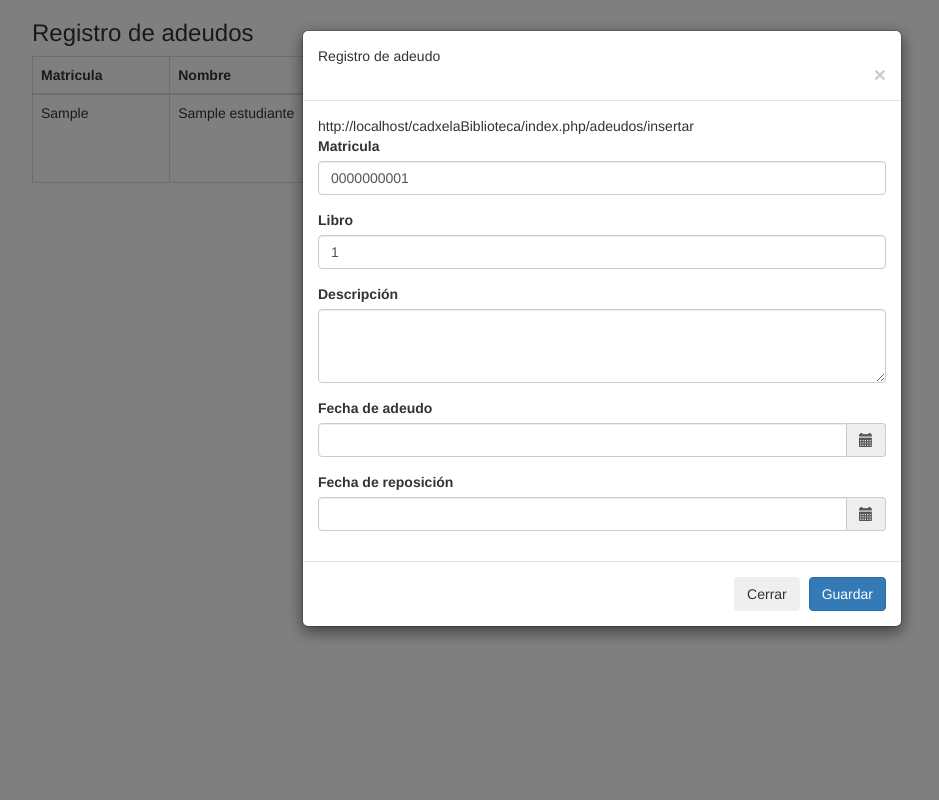
After one commit to Exequetor/cadxelaBiblioteca, a CodeIgniter app: page /cadxelaBiblioteca/index.php/adeudos_controller/index in a window 1280 px wide, after a click that opens the changed part. The commit adds this page. Shown: the whole page, without its empty margins (38-977 px from the left). Run offline with CodeIgniter, Linux system fonts and the light colour scheme; tables that the repository leaves empty hold one stand-in row (values such as "Sample post"); some libraries are stand-ins or nearby versions.

Commit message:
Mostrar libros, buscar libro por titulo y registrar adeudos

```diff
--- a/application/config/routes.php
+++ b/application/config/routes.php
@@ -52,3 +52,17 @@ defined('BASEPATH') OR exit('No direct script access allowed');
 $route['default_controller'] = 'biblioteca_controller';
 $route['404_override'] = '';
 $route['translate_uri_dashes'] = FALSE;
+
+/**
+* Autor: Manuel Santiago
+* Resumen: Definimos algunas rutas para libros
+**/
+$route['libros'] = 'libro_controller';
+$route['libros/buscar'] = 'libro_controller/buscarLibro';
+
+/**
+* Autor: Luisa Ivonne
+* Resumen: Definimos algunas rutas para adeudos
+**/
+$route['adeudos'] = 'adeudos_controller';
+$route['adeudos/insertar']='adeudos_controller/insertar';
--- /dev/null
+++ b/application/controllers/Adeudos_Controller.php
@@ -0,0 +1,37 @@
+<?php
+defined('BASEPATH') OR exit('No direct script access allowed');
+/**
+* Autor: Luisa Ivonne
+**/
+/**
+* Resumen: Esta clase representa un controlador para la clase Adeudos,
+* acá incluímos todos los métodos relacionados con los adeudos gestionados en la biblioteca
+**/
+class Adeudos_Controller extends CI_Controller{
+	function __construct(){
+		parent::__construct();
+		$this->load->helper('url');
+		/**
+		* Cargamos el modelo de adeudos
+		**/
+		$this->load->model('Adeudos_Model', 'AM', true);
+	}
+	public function index(){
+		$Datos['Estudiantes']=$this->AM->obtenerEstudiantes();
+		$Datos['LibrosPrestados']=$this->AM->obtenerLibrosPrestados();
+		/*$datos = array(
+			'dato_titulo' => $titulo
+		);*/
+
+		$this->load->view('adeudos_page',$Datos);
+	}
+
+	public function insertar(){
+		$resultado=$this->AM->insertarAdeudo();
+		$Datos['mensaje']=($resultado)?"Adeudo registrado":"Hubo un error en insertar el adeudo";
+		$Datos['Adeudos']=$this->AM->obtenerAdeudos();
+
+		$this->load->view('ver_adeudos',$Datos);
+		//echo "insertar adeudo";
+	}
+}
--- /dev/null
+++ b/application/models/Adeudos_Model.php
@@ -0,0 +1,72 @@
+<?php
+class Adeudos_Model extends CI_Model{
+	/* Definición de atributos */
+	public $id_adeudo;
+	public $matricula;
+	public $nombre;
+	public $titulo;
+	public $descripcion;
+	public $fecha_adeudo;
+	public $fecha_reposicion;
+	public $estado;
+
+	/*
+	*
+	* Autor: Luisa Ivonne
+	* Resumen: Constructor de clase vacio
+	*/
+	public function __construct() {
+		parent::__construct();
+	}
+
+	/*
+	*
+	* Autor: Luisa Ivonne
+	* Resumen: Este método realiza la búsqueda de todos los adeudos registrados
+	* Salida: Un array con la información de los libros registrados en la BD
+	*/
+	public function obtenerEstudiantes(){
+		$result = $this->db->query('SELECT * FROM estudiantes');
+		$users = $result->result_array();
+		return $users;
+	}
+
+	public function obtenerLibrosPrestados(){
+		$result=$this->db->query('SELECT * FROM libros,estudiantes,prestamos WHERE prestamos.matricula_estudiante=estudiantes.matricula and prestamos.id_libro=libros.id_libro');
+		$libros = $result->result_array();
+		return $libros;
+	}
+
+	public function insertarAdeudo(){
+		if($this->input->post()){
+			$adeudos=array(
+					'matricula_estudiante'=>$this->input->post('matricula_estudiante'),
+					'id_libro'=>$this->input->post('id_libro'),
+					'descripcion'=>$this->input->post('descripcion'),
+					'fecha_adeudo'=>$this->input->post('fecha_adeudo'),
+					'fecha_reposicion'=>$this->input->post('fecha_reposicion')
+			);
+
+			$result = $this->db->insert('adeudos',$adeudos);
+			if($result)
+				return true;
+		}
+		return false;
+	}
+	/*
+	*
+	* Autor: Luisa Ivonne
+	* Resumen: Este método realiza la búsqueda de todos los adeudos registrados
+	* Salida: Un array con la información de los adeudos registrados en la BD
+	*/
+	public function obtenerAdeudos(){
+		$this->db->select('*');
+		$this->db->from('adeudos a');
+		$this->db->join('estudiantes e', 'e.matricula = a.matricula_estudiante', 'left');
+		$this->db->join('libros l', 'l.id_libro = a.id_libro', 'left');
+
+		$results = $this->db->get();
+
+		return $results->result();
+	}
+}
--- /dev/null
+++ b/application/views/adeudos_page.php
@@ -0,0 +1,121 @@
+<!DOCTYPE html>
+<html>
+<head>
+  <title>Registro de adeudos</title>
+  <link href="//cdnjs.cloudflare.com/ajax/libs/twitter-bootstrap/3.3.7/css/bootstrap.css" rel="stylesheet"/>
+<link href="//cdnjs.cloudflare.com/ajax/libs/bootstrap-datetimepicker/4.17.37/css/bootstrap-datetimepicker.css" rel="stylesheet"/>
+
+<script src="//cdnjs.cloudflare.com/ajax/libs/jquery/2.1.3/jquery.js"></script>
+<script src="//cdnjs.cloudflare.com/ajax/libs/moment.js/2.15.2/moment.min.js"></script>
+<script src="//cdnjs.cloudflare.com/ajax/libs/twitter-bootstrap/3.3.7/js/bootstrap.js"></script>
+<script src="//cdnjs.cloudflare.com/ajax/libs/bootstrap-datetimepicker/4.17.37/js/bootstrap-datetimepicker.min.js"></script>
+</head>
+<body>
+  <div class="container">
+    <div class="row justify-content-center">
+    <div class="col-sm-8">
+    <h3>Registro de adeudos</h3>
+    <table class="table table-bordered">
+      <thead>
+          <tr>
+            <th scope="col">Matricula</th>
+            <th scope="col">Nombre</th>
+            <th scope="col">Apellidos</th>
+            <th scope="col">Libros Prestados</th>
+          </tr>
+      </thead>
+      <?php
+        try{
+          if(isset($Estudiantes)){
+            foreach($Estudiantes as $estudiante){
+    ?> <tr>
+        <td><?php echo $estudiante['matricula'];?><!--<input type="hidden" id="matricula_estudiante" name="matricula_estudiante" class="form-control" placeholder=<?php echo $estudiante['matricula'];?>>--></td>
+          <td><?php echo $estudiante['nombre']; ?></td>
+          <td><?php echo $estudiante['apellidos'];?></td>
+          <td>
+          <?php
+            foreach ($LibrosPrestados as $libros) {
+              if($libros['matricula']==$estudiante['matricula']){
+          ?>
+          <table class="table"><tr type="button" class="btn btn-primary" data-toggle="modal" data-target="#ModalRegistro"><td><?php echo $libros['titulo'];?><!--<input type="hidden" id="id_libro" name="id_libro"class="form-control" placeholder=<?php echo $libros['id_libro'];?>>--></td></tr></table>
+          <?php
+            }}
+          ?>
+         </td>
+      </tr>
+    <?php
+      }
+      }
+        }catch(Exception $e){
+            var_dump($e->getMessage());
+        }
+    ?>
+    </table>
+    </div>
+    </div>
+  </div>
+  <!-- Modal -->
+<div class="modal fade" id="ModalRegistro" tabindex="-1" role="dialog" aria-labelledby="exampleModalScrollableTitle" aria-hidden="true">
+  <div class="modal-dialog modal-dialog-scrollable" role="document">
+    <div class="modal-content">
+      <div class="modal-header">
+        <h5 class="modal-title" id="exampleModalScrollableTitle">Registro de adeudo</h5>
+        <button type="button" class="close" data-dismiss="modal" aria-label="Close">
+          <span aria-hidden="true">&times;</span>
+        </button>
+      </div>
+      <div class="modal-body">
+        <?php if(isset($mensaje)){
+          ?><p><?=$mensaje?></p><?php
+        }?>
+        <?php echo base_url().'index.php/adeudos/insertar';?>
+   <form action="<?php echo base_url().'index.php/adeudos/insertar';?>" method="POST">
+    <div class="form-group">
+      <label for="ControlInputText">Matricula</label>
+      <input class="form-control" name="matricula_estudiante" id="matricula_estudiante" value="0000000001"/>
+    </div>
+    <div class="form-group">
+      <label for="ControlInputText">Libro</label>
+      <input class="form-control" name="id_libro" id="id_libro" value="1"/>
+    </div>
+    <div class="form-group">
+      <label for="ControlTextarea">Descripción</label>
+      <textarea class="form-control" name="descripcion" id="exampleFormControlTextarea1" rows="3"></textarea>
+    </div>
+    <div class="form-group">
+      <label for="ControlFechaAdeudo">Fecha de adeudo</label>
+        <div class='input-group date' id='datetimepicker1'>
+            <input type='text' id="fechaadeudo" name="fechaadeudo" class="form-control" />
+            <span class="input-group-addon">
+            <span class="glyphicon glyphicon-calendar"></span>
+            </span>
+        </div>
+    </div>
+    <div class="form-group">
+      <label for="ControlFechaReposición">Fecha de reposición</label>
+        <div class='input-group date' id='datetimepicker2'>
+            <input type='text' id="fechareposicion" name="fechareposicion" class="form-control" />
+            <span class="input-group-addon">
+            <span class="glyphicon glyphicon-calendar"></span>
+            </span>
+        </div>
+    </div>
+    <script type="text/javascript">
+            $(function () {
+                $('#datetimepicker1').datetimepicker();
+            });
+            $(function () {
+                $('#datetimepicker2').datetimepicker();
+            });
+    </script>
+      </div>
+      <div class="modal-footer">
+        <button type="button" class="btn btn-secondary" data-dismiss="modal">Cerrar</button>
+        <button type="submit" name="guardar" class="btn btn-primary">Guardar</button>
+      </div>
+      </form>
+    </div>
+  </div>
+</div>
+</body>
+</html>
--- a/application/views/view_empleados.php
+++ b/application/views/view_empleados.php
@@ -71,6 +71,9 @@
 				</table>
 			</div>
 		</form>
+		<a href="<?php echo base_url().'libros'?>">
+			Ir a busqueda de libro
+		</a>
 	</div>
 </body>
 </html>
```
Also changed, not shown: application/controllers/Libro_controller.php (added, +44 -0 lines), application/models/Libro_model.php (added, +74 -0 lines), application/views/ver_adeudos.php (added, +53 -0 lines), application/views/view_busqueda_libro.php (added, +156 -0 lines), public/css/style.css (+26 -1 lines).
